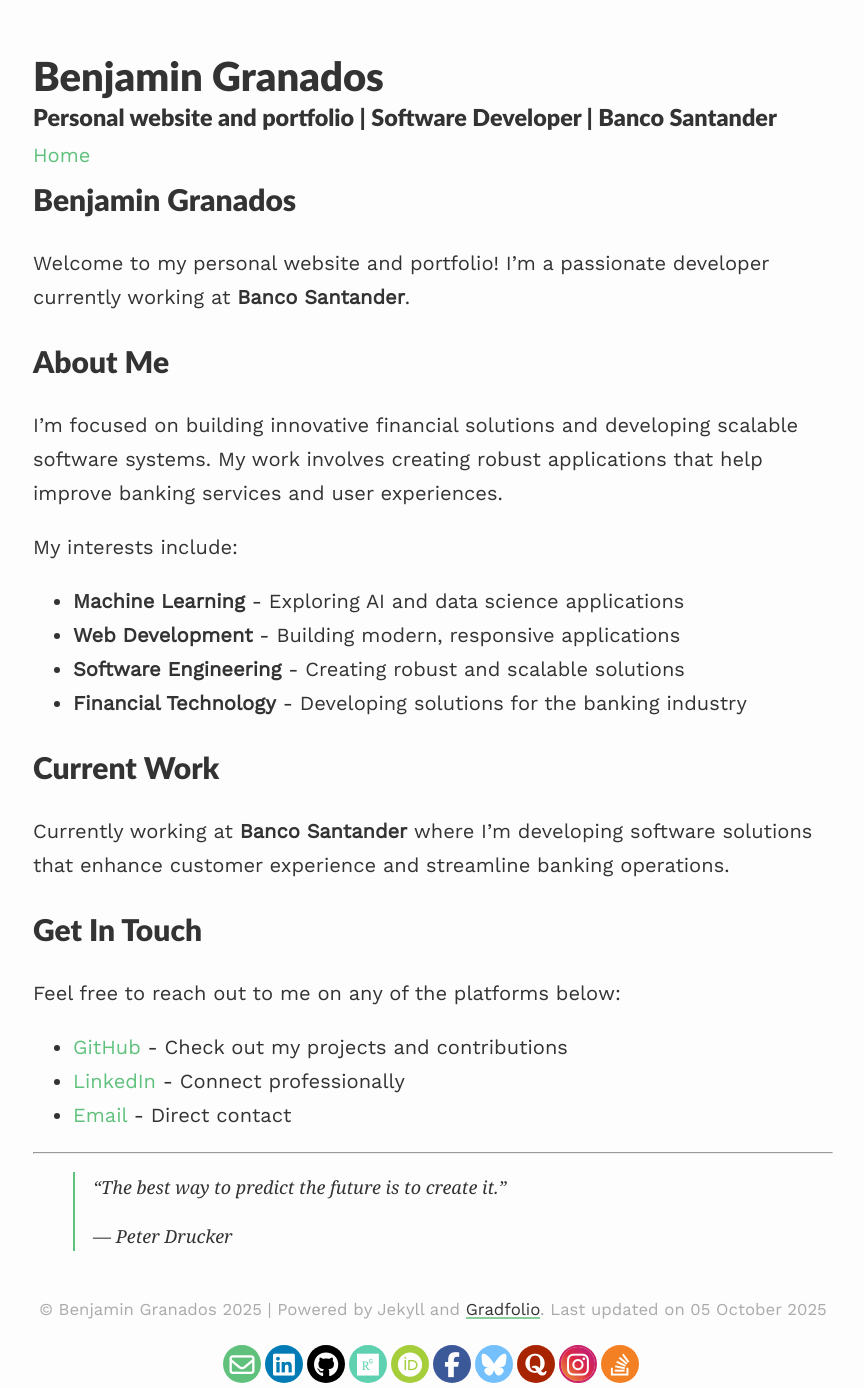
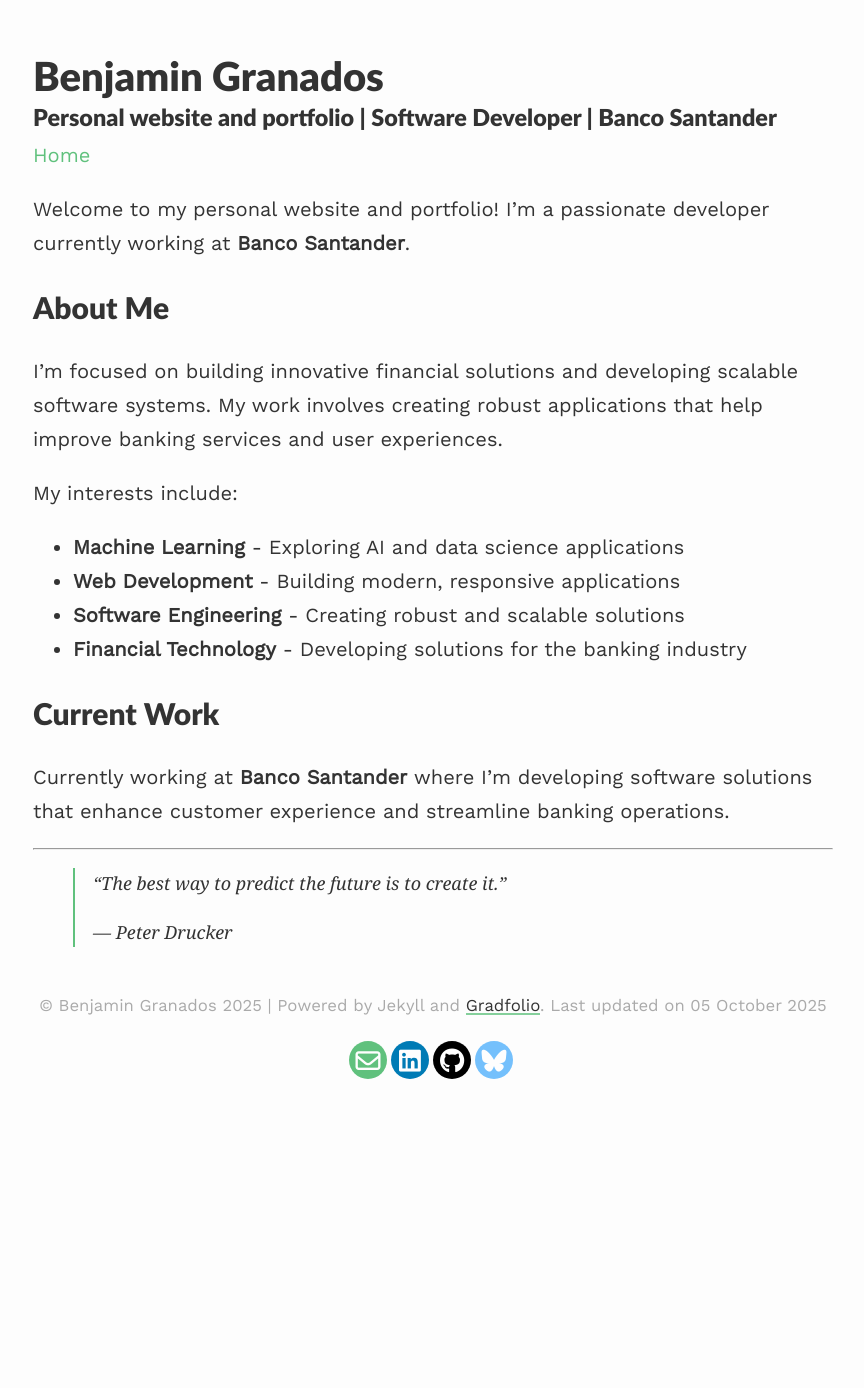
Before and after one commit to benjagm/benjagm-page, a Jekyll site: the page built from index.md, in a window 1280 px wide. Shown: the whole page, without its empty margins (207-1071 px from the left). Built offline with Jekyll 4.4.1, drawn with Linux system fonts in a browser that asks for light colours; our own code applies the rules of GitHub Pages for plain Markdown files; after the commit the page ends 1084 px from its top, so only the background shows below that.

Commit message:
more changes

```diff
--- a/_config.yml
+++ b/_config.yml
@@ -11,13 +11,7 @@ url: "https://benjagm.github.io" # GitHub username
 
 # Social media links in footer
 linkedin: "benjagranados"
-stackoverflow: "#"
 github: "benjagm"
-researchgate: "#"
-orcid: "#"
-quora: "#"
-instagram: "#"
-facebook: "#"
 bluesky: "#"
 
 # Markdown
--- a/index.md
+++ b/index.md
@@ -1,8 +1,6 @@
 ---
 layout: default
 ---
-
-# Benjamin Granados
 
 Welcome to my personal website and portfolio! I'm a passionate developer currently working at **Banco Santander**.
 
@@ -20,14 +18,6 @@ My interests include:
 
 Currently working at **Banco Santander** where I'm developing software solutions that enhance customer experience and streamline banking operations.
 
-## Get In Touch
-
-Feel free to reach out to me on any of the platforms below:
-
-- [GitHub](https://github.com/benjagm) - Check out my projects and contributions
-- [LinkedIn](https://linkedin.com/in/benjagranados) - Connect professionally
-- [Email](mailto:benjamin.granadosm@gmail.com) - Direct contact
-
 ---
 
 > "The best way to predict the future is to create it."
```
